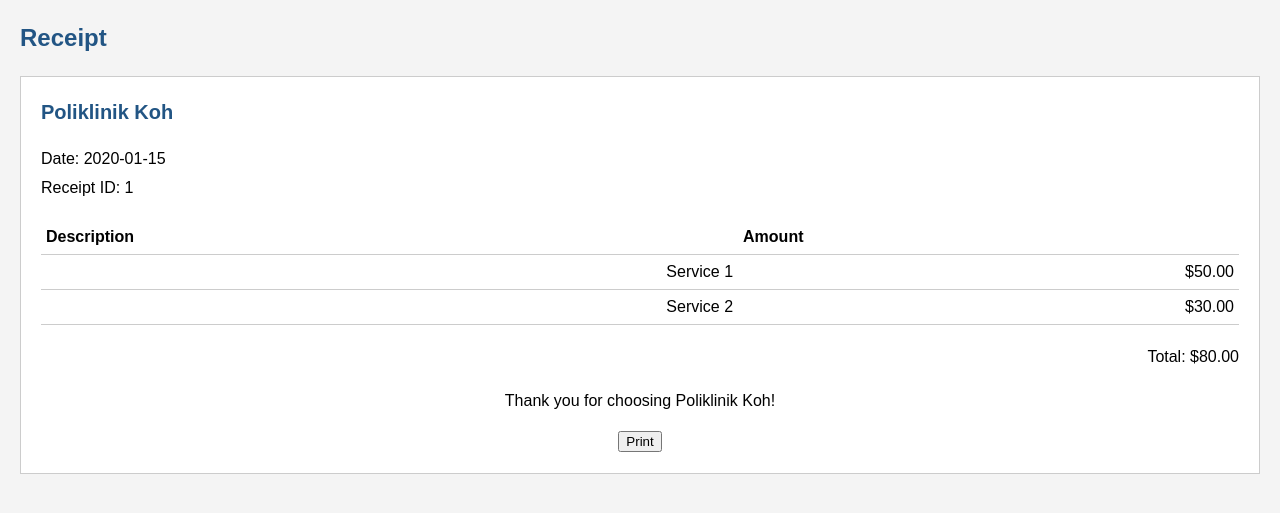
After one commit to minghui0721/clinic-management-system, a PHP site: page /receipt.php?appointment_id=1 in a window 1280 px wide. The commit adds this page. Shown: the top 513 px of the page. Run offline with PHP 8.4, Linux system fonts and the light colour scheme; tables that the repository leaves empty or names only in its code hold one stand-in row (values such as "Sample post").

Commit message:
Updated admin_class.php, appointments.php, db_connect.php Added update_appointment.php, medical_leave.php, medical_receipt.php, receipt.php Modified manage_payment.php, payment.php, process_payment.php, set_appointment.php

```diff
--- a/admin/appointments.php
+++ b/admin/appointments.php
@@ -58,7 +58,9 @@
 							<?php endif ?>
 						</td>
 						<td class="text-center">
-							<button class="btn btn-primary btn-sm update_app" type="button" data-id="<?php echo $row['id'] ?>">Update</button>
+						<a href="index.php?page=update_appointment&id=<?php echo $row['id']; ?>">
+<button class="btn btn-primary btn-sm update_app" type="button" data-id="<?php echo $row['id'] ?>">Update</button></a>
+
 							<button class="btn btn-danger btn-sm delete_app" type="button" data-id="<?php echo $row['id'] ?>">Delete</button>
 						</td>
 					</tr>
--- a/admin/db_connect.php
+++ b/admin/db_connect.php
@@ -1,2 +1,3 @@
 <?php
 $conn= new mysqli('localhost','root','','doctors_appointment_db')or die("Could not connect to mysql".mysqli_error($con));
+?>
--- /dev/null
+++ b/receipt.php
@@ -0,0 +1,160 @@
+<?php
+// Assuming you have established a database connection
+include('admin/db_connect.php');
+
+// Retrieve the appointment ID from the URL
+$appointmentID = $_GET['appointment_id'];
+
+// Perform a database query to fetch the payment information based on the appointment ID
+$query = "SELECT created_date, payment_id FROM payment WHERE appointment_id = $appointmentID";
+$result = mysqli_query($conn, $query);
+if ($result && mysqli_num_rows($result) > 0) {
+  $row = mysqli_fetch_assoc($result);
+  $createdDateTime = $row['created_date'];
+  $receiptID = $row['payment_id'];
+
+  // Split the created_date into date and time components
+  $createdDate = date('Y-m-d', strtotime($createdDateTime));
+  $createdTime = date('H:i:s', strtotime($createdDateTime));
+} else {
+  // Handle the case when the payment information is not found
+  $createdDate = "";
+  $createdTime = "";
+  $receiptID = "";
+}
+?>
+
+
+<!DOCTYPE html>
+<html>
+<head>
+  <title>Receipt - Poliklinik Koh</title>
+  <style>
+    body {
+      font-family: Arial, sans-serif;
+      line-height: 1.5;
+      margin: 20px;
+      background-color: #f4f4f4;
+    }
+
+    h1 {
+      color: #225584;
+      font-size: 24px;
+      margin-bottom: 20px;
+    }
+
+    .receipt-container {
+      border: 1px solid #ccc;
+      padding: 20px;
+      background-color: #fff;
+    }
+
+    .receipt-header {
+      margin-bottom: 20px;
+    }
+
+    .receipt-header h2 {
+      color: #225584;
+      font-size: 20px;
+      margin: 0;
+    }
+
+    .receipt-info {
+      margin-bottom: 20px;
+    }
+
+    .receipt-info p {
+      margin: 5px 0;
+    }
+
+    .receipt-items {
+      margin-bottom: 20px;
+    }
+
+    .receipt-items table {
+      width: 100%;
+      border-collapse: collapse;
+    }
+
+    .receipt-items th,
+    .receipt-items td {
+      padding: 5px;
+      border-bottom: 1px solid #ccc;
+    }
+
+    .receipt-items th {
+      text-align: left;
+      font-weight: bold;
+    }
+
+    .receipt-items td {
+      text-align: right;
+    }
+
+    .receipt-total {
+      text-align: right;
+    }
+
+    .receipt-footer {
+      margin-top: 20px;
+      text-align: center;
+    }
+  </style>
+</head>
+<body>
+  <h1>Receipt</h1>
+
+  <div class="receipt-container">
+    <div class="receipt-header">
+      <h2>Poliklinik Koh</h2>
+    </div>
+
+    <div class="receipt-info">
+      <p>Date: <?php echo $createdDate; ?></p>
+      <p>Receipt ID: <?php echo $receiptID; ?></p>
+    </div>
+
+    <div class="receipt-items">
+      <table>
+        <tr>
+          <th>Description</th>
+          <th>Amount</th>
+        </tr>
+        <tr>
+          <td>Service 1</td>
+          <td>$50.00</td>
+        </tr>
+        <tr>
+          <td>Service 2</td>
+          <td>$30.00</td>
+        </tr>
+        <!-- Add more rows for additional services or items -->
+      </table>
+    </div>
+
+    <div class="receipt-total">
+      <p>Total: $80.00</p>
+    </div>
+
+    <div class="receipt-footer">
+      <p>Thank you for choosing Poliklinik Koh!</p>
+      <button onclick="window.print()">Print</button>
+    </div>
+  </div>
+
+  <script>
+    // Retrieve appointment ID from the URL
+    var urlParams = new URLSearchParams(window.location.search);
+    var appointmentId = urlParams.get('appointment_id');
+
+    // Retrieve date and receipt ID from the payment data
+    var date = '[retrieve date from payment table]';
+    var receiptId = '[retrieve receipt ID from payment table]';
+
+    // Set the values in the receipt
+    document.getElementById('appointment-id').textContent = appointmentId;
+    document.getElementById('receipt-date').textContent = date;
+    document.getElementById('receipt-id').textContent = receiptId;
+  </script>
+</body>
+</html>
```
Also changed, not shown: admin/admin_class.php (+13 -6 lines), admin/update_appointment.php (added, +90 -0 lines), manage_payment.php (+19 -13 lines), medical_leave.php (added, +78 -0 lines), medical_receipt.php (added, +72 -0 lines), payment.php (+68 -36 lines), process_payment.php (+6 -3 lines), set_appointment.php (+27 -16 lines).
